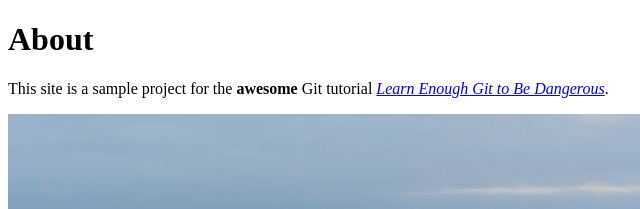
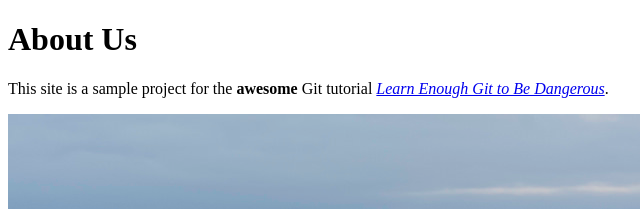
Before and after one commit to Daya922/website, a plain HTML site: page about.html in a window 1280 px wide. Shown: the top 209 px of the page, 0-640 px from the left. Drawn offline with Linux system fonts and the light colour scheme.

Commit message:
Change page heading this time actually

```diff
--- a/about.html
+++ b/about.html
@@ -2,10 +2,10 @@
 <html lang="en" dir="ltr">
   <head>
     <meta charset="utf-8">
-    <title>About Us Page</title>
+    <title>About Us </title>
   </head>
   <body>
-    <h1>About</h1>
+    <h1>About Us</h1>
     <p>This site is a sample project for the
         <strong>awesome</strong> Git tutorial <a
         href="http://learnenough.com/git-tutorial"><em>Learn Enough Git to Be Dangerous</em></a>.
```
Also changed, not shown: ._about.html (deleted).
